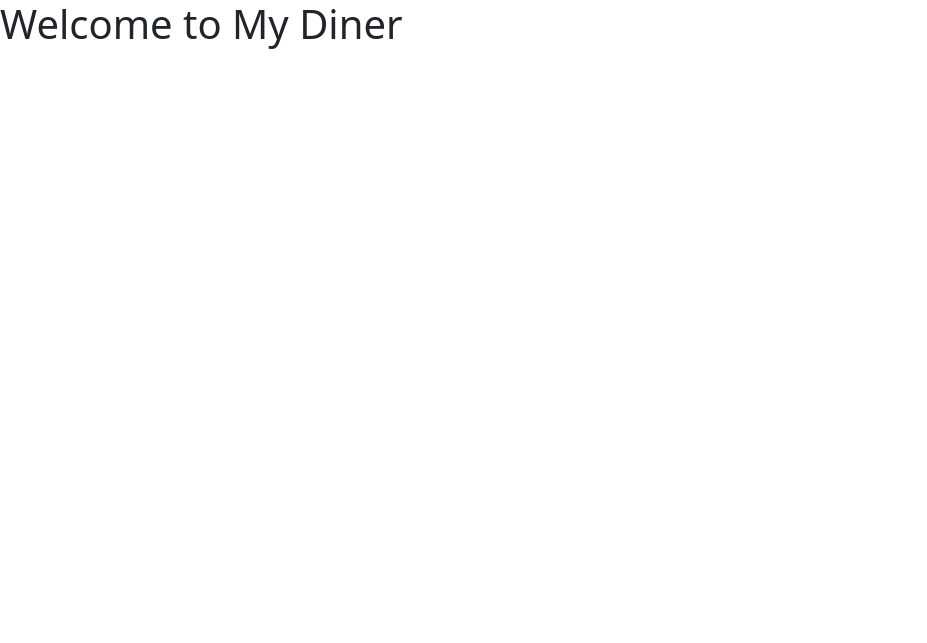
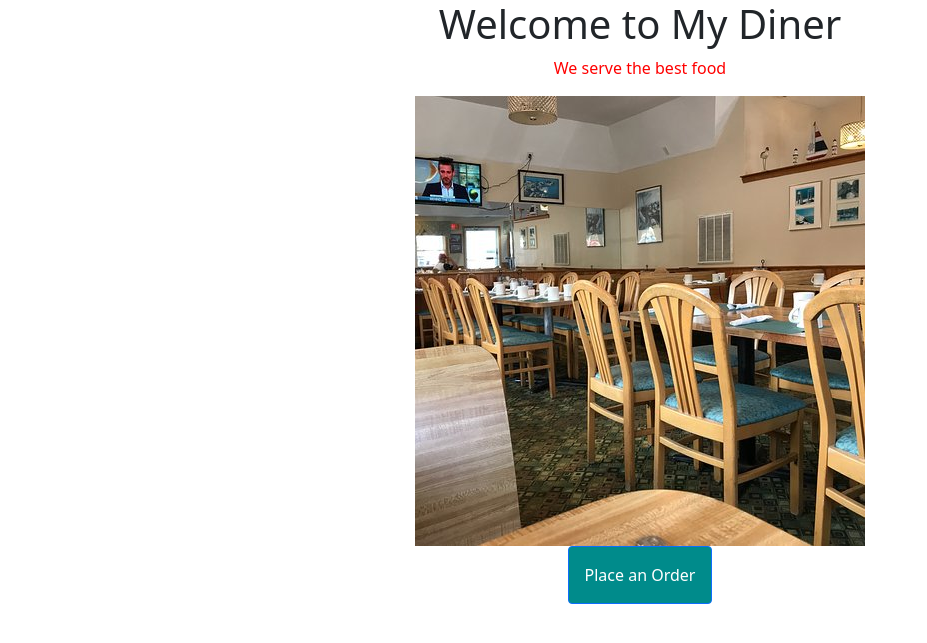
Before and after one commit to dknoll1/diner, a PHP site: page /views/diner-home.html in a window 1280 px wide. Shown: the top 643 px of the page, without its empty margins (0-927 px from the left). Run offline with PHP 8.4, Linux system fonts and the light colour scheme.

Commit message:
styled page some

```diff
--- a/index.php
+++ b/index.php
@@ -15,7 +15,6 @@ $f3 = Base::instance();
 $f3->route('GET /', function() {
     $view = new Template();
     echo $view->render('views/diner-home.html');
-    echo 'My Diner';
 });
 
 // Run Fat Free
--- a/styles/style.css
+++ b/styles/style.css
@@ -0,0 +1,8 @@
+.btn-primary {
+    background-color: darkcyan;
+    padding: 16px;
+}
+
+p {
+    color: red;
+}
--- a/views/diner-home.html
+++ b/views/diner-home.html
@@ -8,10 +8,22 @@
     <!-- Bootstrap CSS -->
     <link href="https://cdn.jsdelivr.net/npm/bootstrap@5.1.3/dist/css/bootstrap.min.css" rel="stylesheet" integrity="sha384-1BmE4kWBq78iYhFldvKuhfTAU6auU8tT94WrHftjDbrCEXSU1oBoqyl2QvZ6jIW3" crossorigin="anonymous">
 
+    <!-- diner css-->
+    <link rel="stylesheet" href="styles/style.css">
     <title>My Diner</title>
 </head>
 <body>
-<h1>Welcome to My Diner</h1>
+    <div class="container text-center">
+        <h1>Welcome to My Diner</h1>
+        <p>We serve the best food</p>
+        <img src="images/diner.jpg"><br>
+        <a type="button" class="btn btn-primary" href="diner-order.html">
+            Place an Order
+        </a>
+    </div>
+
+
+
 
 <!-- Option 1: Bootstrap Bundle with Popper -->
 <script src="https://cdn.jsdelivr.net/npm/bootstrap@5.1.3/dist/js/bootstrap.bundle.min.js" integrity="sha384-ka7Sk0Gln4gmtz2MlQnikT1wXgYsOg+OMhuP+IlRH9sENBO0LRn5q+8nbTov4+1p" crossorigin="anonymous"></script>
```
